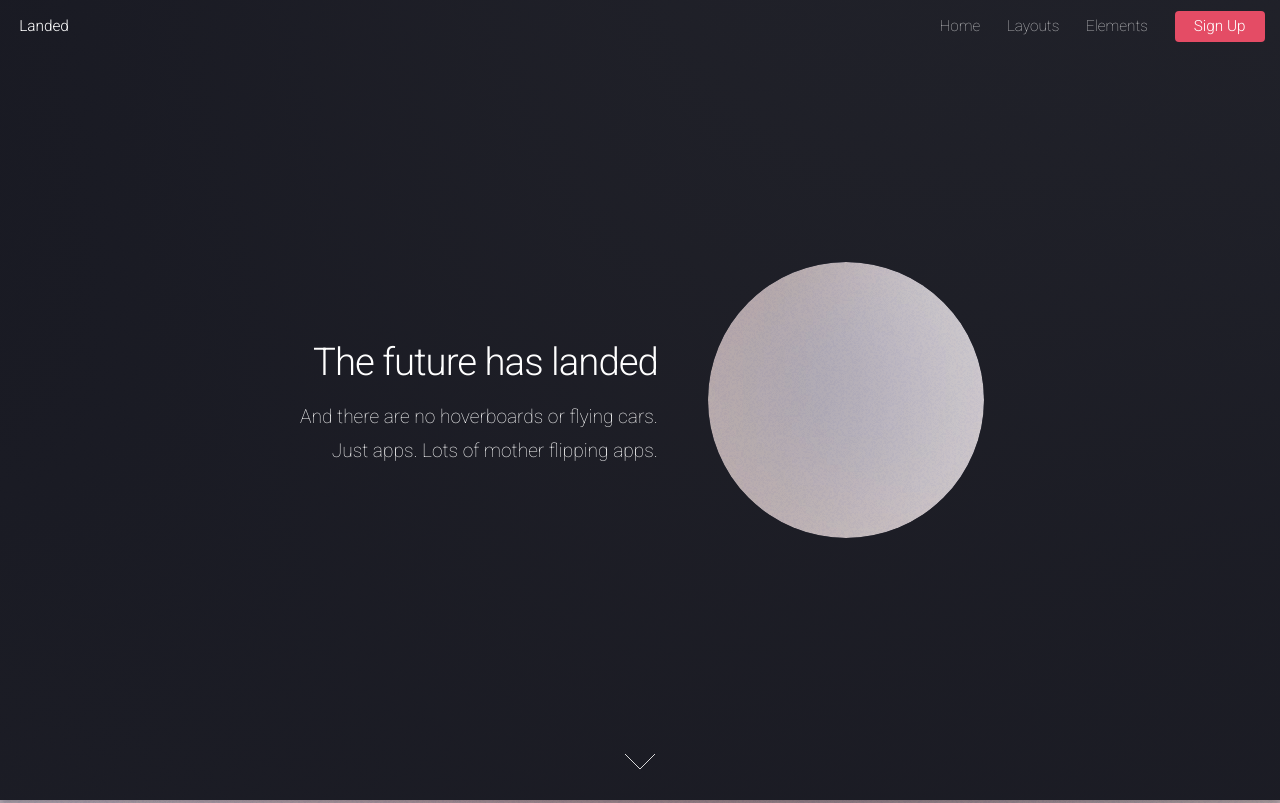
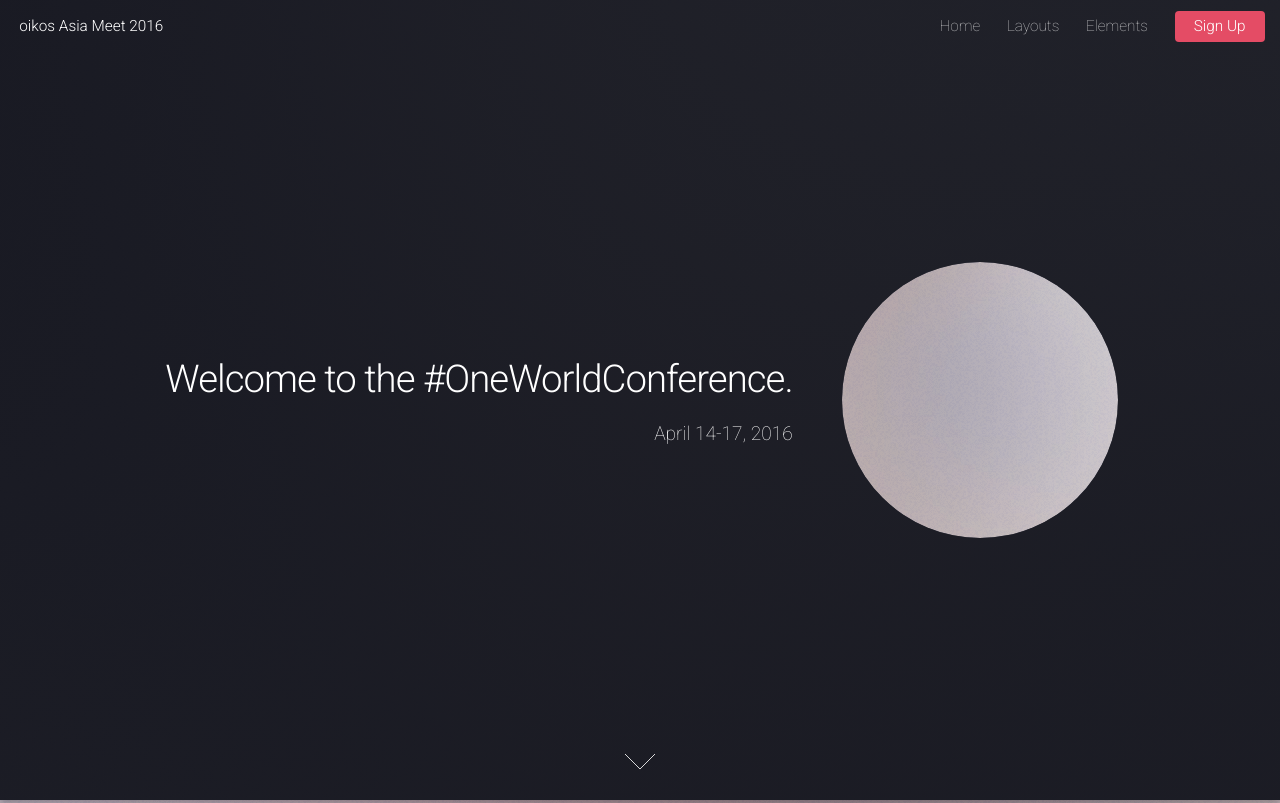
Before and after one commit to rahulkapoor90/oikos-vellore.github.io, a plain HTML site: page index.html in a window 1280 px wide. Shown: the top 803 px of the page. Drawn offline with Linux system fonts and the light colour scheme.

Commit message:
Modified some text

```diff
--- a/index.html
+++ b/index.html
@@ -16,7 +16,7 @@
 
 			<!-- Header -->
 				<header id="header">
-					<h1 id="logo"><a href="index.html">Landed</a></h1>
+					<h1 id="logo"><a href="index.html">oikos Asia Meet 2016</a></h1>
 					<nav id="nav">
 						<ul>
 							<li><a href="index.html">Home</a></li>
@@ -47,9 +47,8 @@
 				<section id="banner">
 					<div class="content">
 						<header>
-							<h2>The future has landed</h2>
-							<p>And there are no hoverboards or flying cars.<br />
-							Just apps. Lots of mother flipping apps.</p>
+							<h2>Welcome to the #OneWorldConference.</h2>
+							<p>April 14-17, 2016</p>
 						</header>
 						<span class="image"><img src="images/pic01.jpg" alt="" /></span>
 					</div>
@@ -89,7 +88,7 @@
 				</section>
 
 			<!-- Two -->
-				<section id="two" class="spotlight style2 right">
+				<section>
 					<div id='calendar'></div>
 				</section>
 
```
